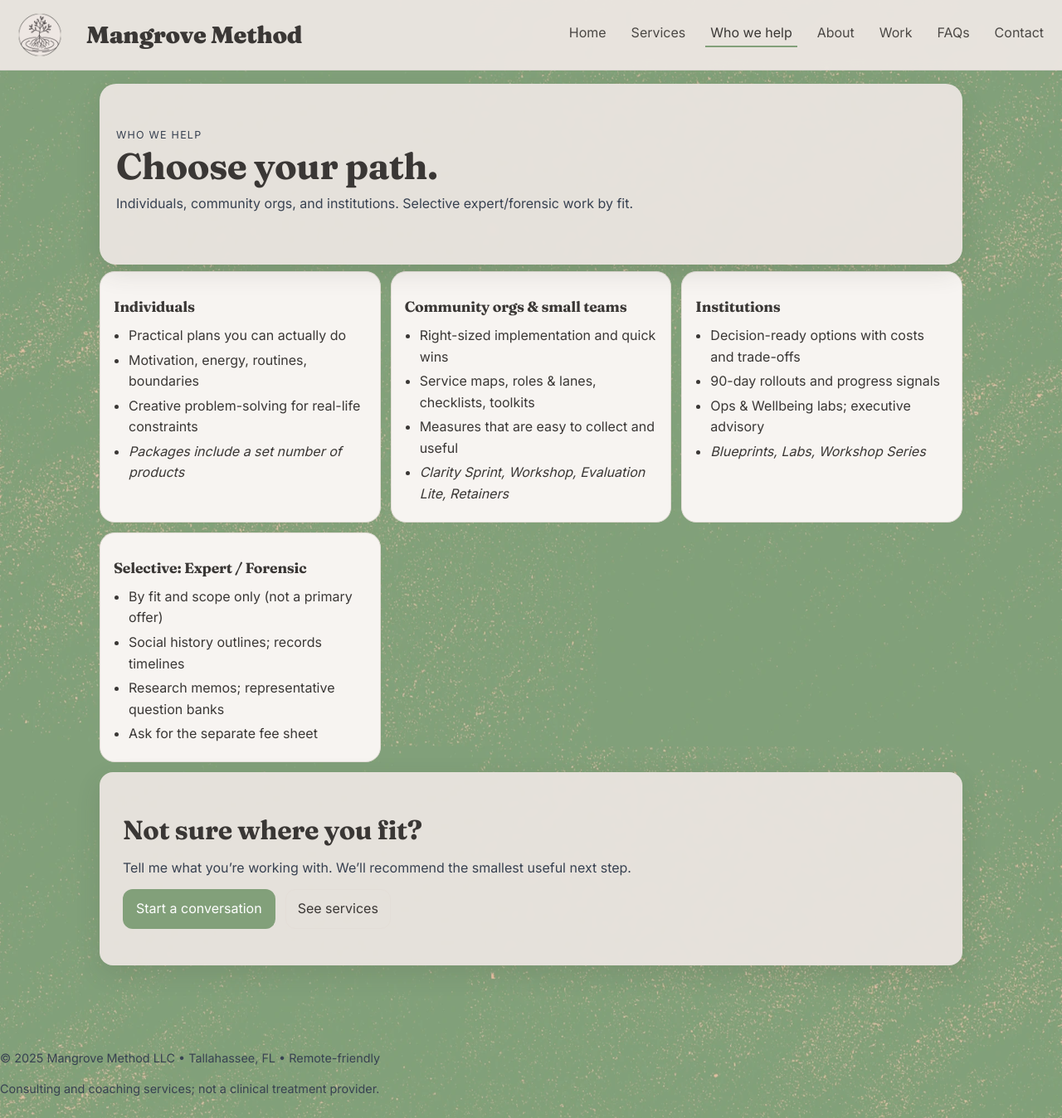
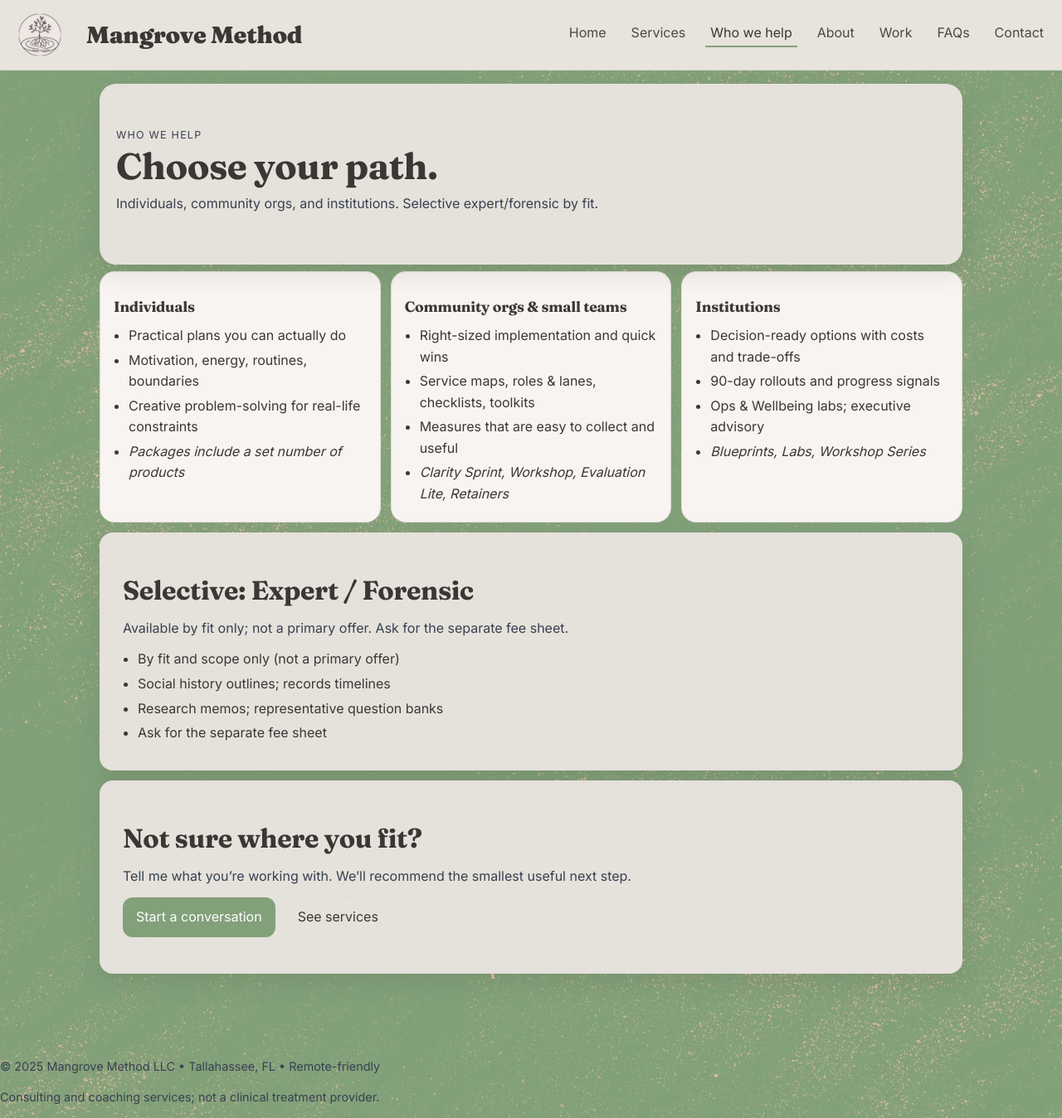
Before and after one commit to elizcurley/github.io, a Jekyll site: the page built from audiences/index.md, in a window 1280 px wide and 1348 px high. Shown: the whole window at 83% size. Built offline with Jekyll 4.4.1, drawn with Linux system fonts in a browser that asks for light colours.

Commit message:
okay changing audiences

```diff
--- a/audiences/index.md
+++ b/audiences/index.md
@@ -7,11 +7,11 @@
 {% include hero.html
   kicker="Who we help"
   title="Choose your path."
-  sub="Individuals, community orgs, and institutions. Selective expert/forensic work by fit."
+  sub="Individuals, community orgs, and institutions. Selective expert/forensic by fit."
 %}
 
 <div class="grid" style="margin-top:8px">
-  {% for item in site.data.audiences %}
+  {% for item in site.data.audiences.primary %}
     <div class="card {{ item.cols | default: 'cols-4' }}">
       <h3>{{ item.title }}</h3>
       <ul>
@@ -23,6 +23,16 @@
   {% endfor %}
 </div>
 
+<div class="page-panel" style="margin-top:12px">
+  <h2>Selective: Expert / Forensic</h2>
+  <p class="sub">Available by fit only; not a primary offer. Ask for the separate fee sheet.</p>
+  <ul>
+    {% for li in site.data.audiences.selective.list %}
+      <li>{{ li }}</li>
+    {% endfor %}
+  </ul>
+</div>
+
 <div class="page-panel">
   <h2>Not sure where you fit?</h2>
   <p class="sub">Tell me what you’re working with. We’ll recommend the smallest useful next step.</p>
```
Also changed, not shown: _data/audiences.yml (+24 -23 lines).
